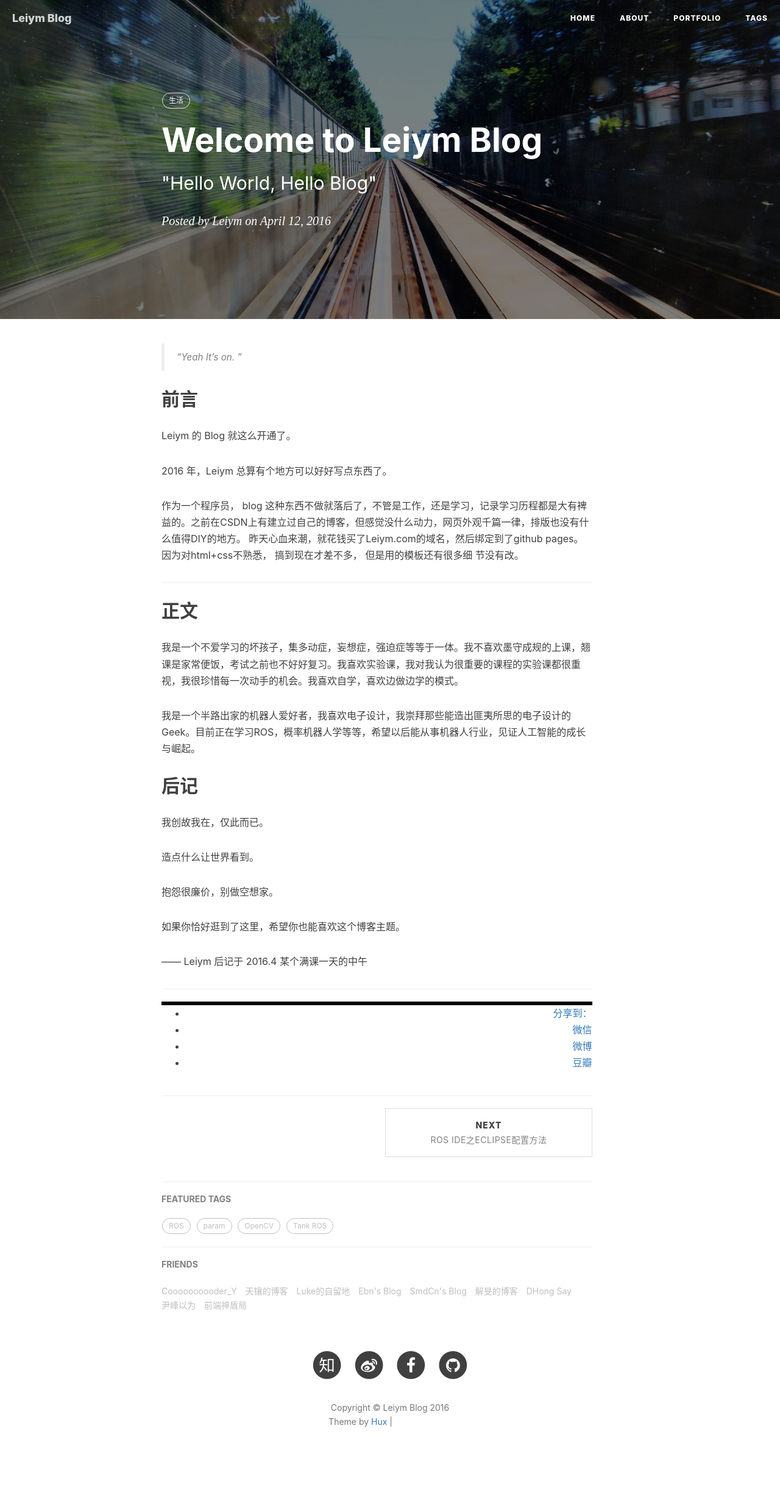
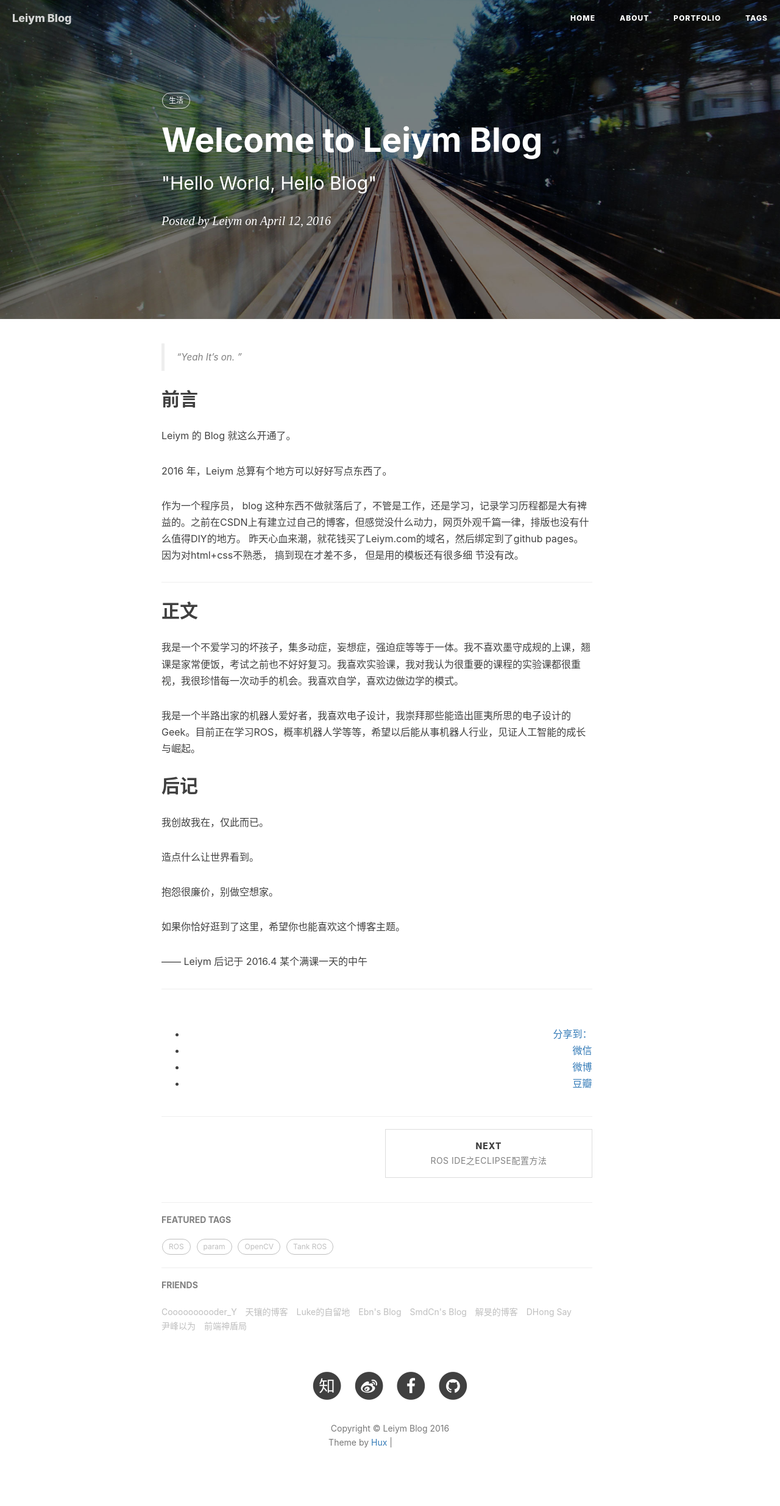
Before and after one commit to ozaki8/missmiaom.github.io, a Jekyll site: the page built from _posts/2016-04-12-hello-2016.markdown, in a window 1280 px wide. Shown: the whole page at 61% size. Built offline with Jekyll 4.4.1, drawn with Linux system fonts in a browser that asks for light colours; nearby versions of some CDN libraries; comment, search, counter and statistics services are not loaded; before the commit the page ends 2435 px from its top, so only the background shows below that; grey boxes are pictures that could not be loaded.

Commit message:
Update post.html

```diff
--- a/_layouts/post.html
+++ b/_layouts/post.html
@@ -65,7 +65,7 @@ layout: default
                 <!--畅言打赏-->
 		<!-- 代码1：放在页面需要展示的位置  -->
 		<!-- 如果您配置过sourceid，建议在div标签中配置sourceid、cid(分类id)，没有请忽略  -->
-		<div id="cyReward" role="cylabs" data-use="reward" style="text-align:center;border:3px solid black;"></div>
+		<div id="cyReward" role="cylabs" data-use="reward" style="text-align:center;border:20px solid white;"></div>
 		<!-- 代码2：用来读取评论框配置，此代码需放置在代码1之后。 -->
 		<!-- 如果当前页面有评论框，代码2请勿放置在评论框代码之前。 -->
 		<!-- 如果页面同时使用多个实验室项目，以下代码只需要引入一次，只配置上面的div标签即可 -->
```
